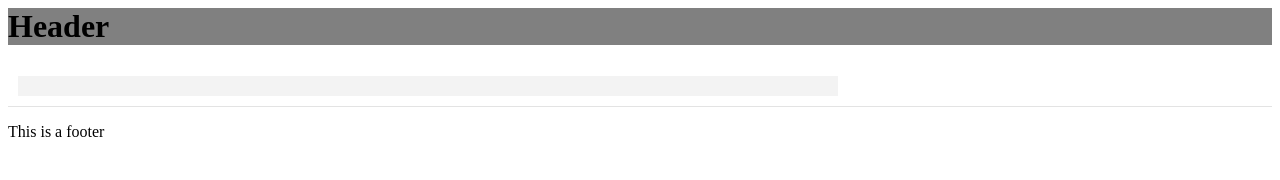
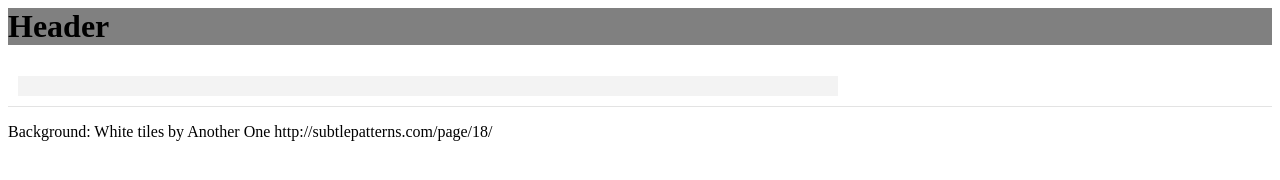
Before and after one commit to KrystalAriana327/tc349, a plain HTML site: page week3/mystagram.html in a window 1280 px wide. Drawn offline with Linux system fonts and the light colour scheme.

Commit message:
photo additions

```diff
--- a/week3/mystagram.html
+++ b/week3/mystagram.html
@@ -16,7 +16,7 @@
 		</article>
 		</section>
 		<footer>
-		<p>This is a footer</p>
+		<p>Background: White tiles by Another One http://subtlepatterns.com/page/18/</p>
 		</footer>
 </div>
 </body>
```
Also changed, not shown: week3/DSCN3147.jpg (added), week3/IMG_0030.JPG (added), 2 other files.
